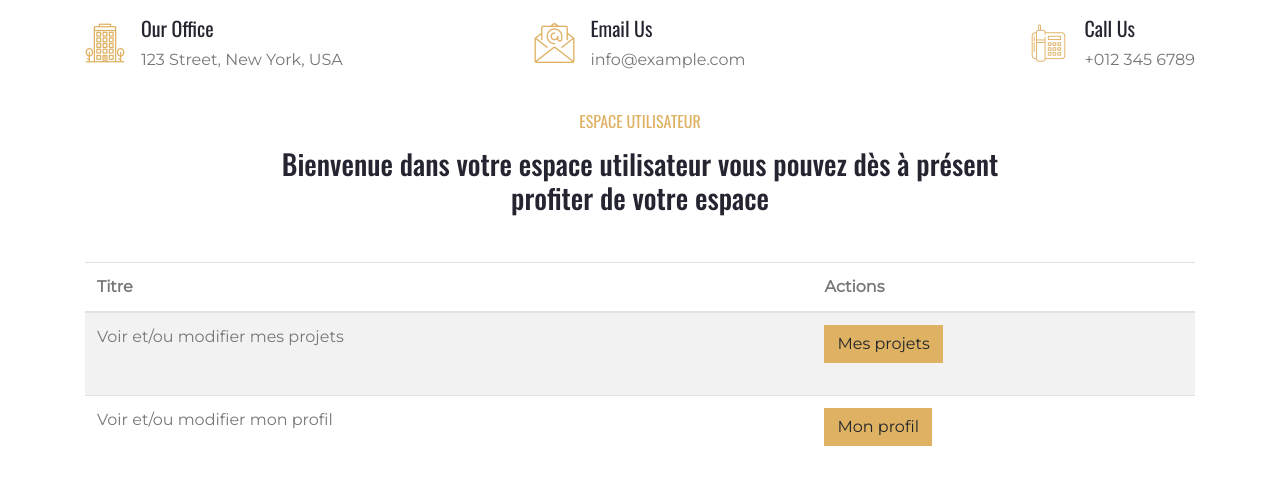
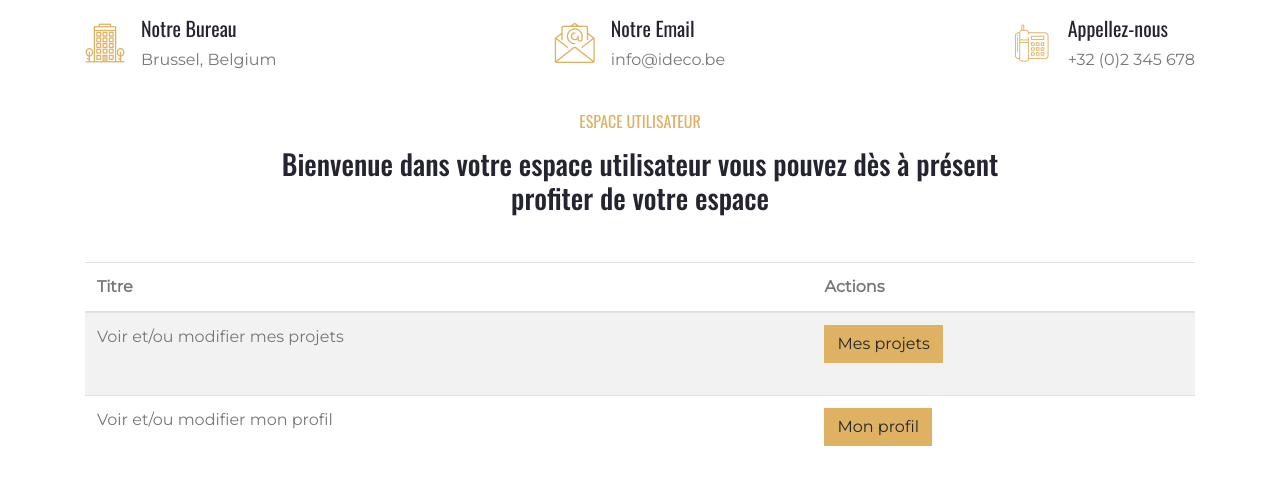
Before and after one commit to paulinecoudert/SymfonyDeco, a Symfony app: template templates/admin/index.html.twig in a window 1280 px wide. Shown: the part 140-617 px from the top of the page. Run offline with Twig, Linux system fonts and the light colour scheme; the template is opened without the code that fills it, so the values that code supplies are empty; some libraries are stand-ins or nearby versions.

Commit message:
mise en page

```diff
--- a/src/Controller/ProjetController.php
+++ b/src/Controller/ProjetController.php
@@ -43,7 +43,7 @@ class ProjetController extends AbstractController
         $projetss = $paginator->paginate(
             $this->repository->findDemandeQuery($search),
             $request->query->getInt('page', 1),
-            12,
+            8,
         );
 
         //dump($projetss);
--- a/src/Form/ProjetSearchType.php
+++ b/src/Form/ProjetSearchType.php
@@ -19,7 +19,7 @@ class ProjetSearchType extends AbstractType
                 'required' => false,
                 'label' => 'Budget',
                 'attr' => [
-                    'placeholder' => 'Budget maximal'
+                    'placeholder' => 'Budget maximum'
                 ]
             ])
             ->add(
--- a/src/Repository/ProjetRepository.php
+++ b/src/Repository/ProjetRepository.php
@@ -32,7 +32,7 @@ class ProjetRepository extends ServiceEntityRepository
 
         if ($search->getBudget() && $search->getTravaux()) {
             return $this->createQueryBuilder('p')
-                ->andWhere('p.budget >= :budget')
+                ->andWhere('p.budget <= :budget')
                 ->andWhere('p.travaux = :travaux')
                 ->setParameter('budget', $search->getBudget())
                 ->setParameter('travaux', $search->getTravaux())
--- a/templates/baseAdmin.html.twig
+++ b/templates/baseAdmin.html.twig
@@ -2,8 +2,8 @@
 <html lang="en">
 
 <head>
-    <meta charset="utf-8">
-    <title>iDESIGN - Interior Design HTML Template</title>
+  <meta charset="utf-8">
+    <title>iDECO - La solution à la Renovation</title>
     <meta content="width=device-width, initial-scale=1.0" name="viewport">
     <meta content="Free HTML Templates" name="keywords">
     <meta content="Free HTML Templates" name="description">
@@ -96,15 +96,15 @@
 
 
     <!-- Under Nav Start -->
-    <div class="container-fluid bg-white py-3">
+   <div class="container-fluid bg-white py-3">
         <div class="container">
             <div class="row">
                 <div class="col-lg-4 text-left mb-3 mb-lg-0">
                     <div class="d-inline-flex text-left">
                         <h1 class="flaticon-office font-weight-normal text-primary m-0 mr-3"></h1>
                         <div class="d-flex flex-column">
-                            <h5>Our Office</h5>
-                            <p class="m-0">123 Street, New York, USA</p>
+                            <h5>Notre Bureau</h5>
+                            <p class="m-0">Brussel, Belgium</p>
                         </div>
                     </div>
                 </div>
@@ -112,8 +112,8 @@
                     <div class="d-inline-flex text-left">
                         <h1 class="flaticon-email font-weight-normal text-primary m-0 mr-3"></h1>
                         <div class="d-flex flex-column">
-                            <h5>Email Us</h5>
-                            <p class="m-0">info@example.com</p>
+                            <h5>Notre Email</h5>
+                            <p class="m-0">info@ideco.be</p>
                         </div>
                     </div>
                 </div>
@@ -121,8 +121,8 @@
                     <div class="d-inline-flex text-left">
                         <h1 class="flaticon-telephone font-weight-normal text-primary m-0 mr-3"></h1>
                         <div class="d-flex flex-column">
-                            <h5>Call Us</h5>
-                            <p class="m-0">+012 345 6789</p>
+                            <h5>Appellez-nous</h5>
+                            <p class="m-0">+32 (0)2 345 678</p>
                         </div>
                     </div>
                 </div>
```
Also changed, not shown: templates/front/index.html.twig (+7 -7 lines), templates/front/projet.html.twig (+4 -3 lines), 2 other files.
